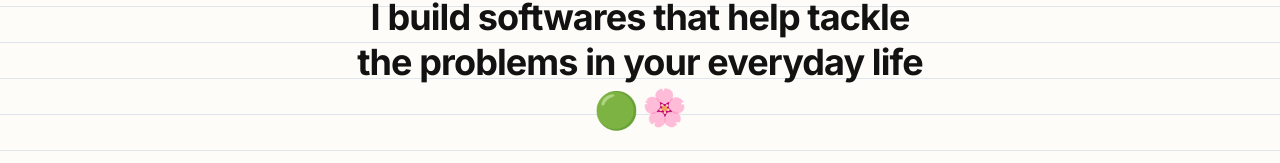
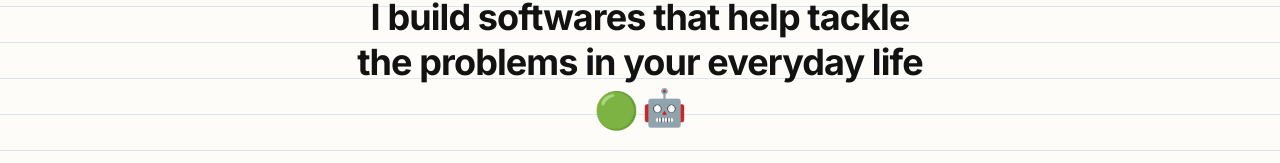
Before and after one commit to freelzz/portfolio, a React (Vite) app: page / in a window 1280 px wide. Shown: the part 389-552 px from the top of the page. Built offline with nearby package versions, Linux system fonts and the light colour scheme.

Commit message:
Bot emoji in hero
Co-Authored-By: Claude Opus 5 <noreply@anthropic.com>

```diff
--- a/src/pages/Home.tsx
+++ b/src/pages/Home.tsx
@@ -80,7 +80,7 @@ function Hero() {
         className="mx-auto mt-10 max-w-xl text-3xl font-bold leading-tight tracking-tight md:text-4xl"
       >
         {site.tagline.replace(/\.$/, "")} <span className="inline-block align-middle">🟢</span>
-        <span className="ml-1">🌸</span>
+        <span className="ml-1">🤖</span>
       </motion.p>
 
       <motion.div initial={{ opacity: 0 }} animate={{ opacity: 1 }} transition={{ delay: 0.5 }} className="mt-8">
```
